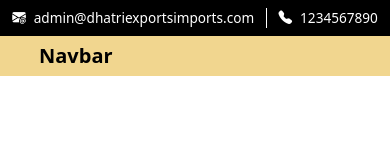
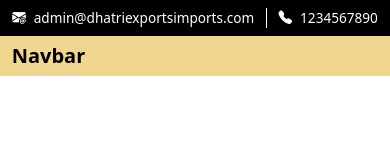
Before and after one commit to MohnishPurella/Dhatri_Imports_Exports, an Angular app: page /home in a window 390 px wide. Shown: the top 160 px of the page. Built offline with nearby package versions, Linux system fonts and the light colour scheme.

Commit message:
Responsiveness of code of width 375px size has been updated

```diff
--- a/src/app/Components/navbar/navbar.component.css
+++ b/src/app/Components/navbar/navbar.component.css
@@ -48,32 +48,33 @@
   .phoneNumberSection{
     font-size: 85%;
   }
+
+  .navbar {
+    padding: 0 3%;
+  }
 }
 
-/* @media (max-width: 375px) {
+@media (max-width: 376px) {
   .contactSection {
-    padding: 5%;
+    padding: 4%;
     display: flex;
     flex-wrap: wrap;
   }
 
-  .emailSection{
-    margin-left: 5%;
-    font-size: 113%;
+  .borderSection {
+    margin: 0 3%;
   }
 
-  .borderSection{
-    margin-left: 5%;
+  .emailSection{
+    font-size: 85%;
   }
 
   .phoneNumberSection{
-    margin-top: 3%;
-    margin-left: 25%;
-    font-size: 117%;
+    font-size: 85%;
   }
 }
 
-@media (max-width: 325px) {
+/* @media (max-width: 325px) {
   .contactSection {
     padding: 5%;
     display: flex;
```
